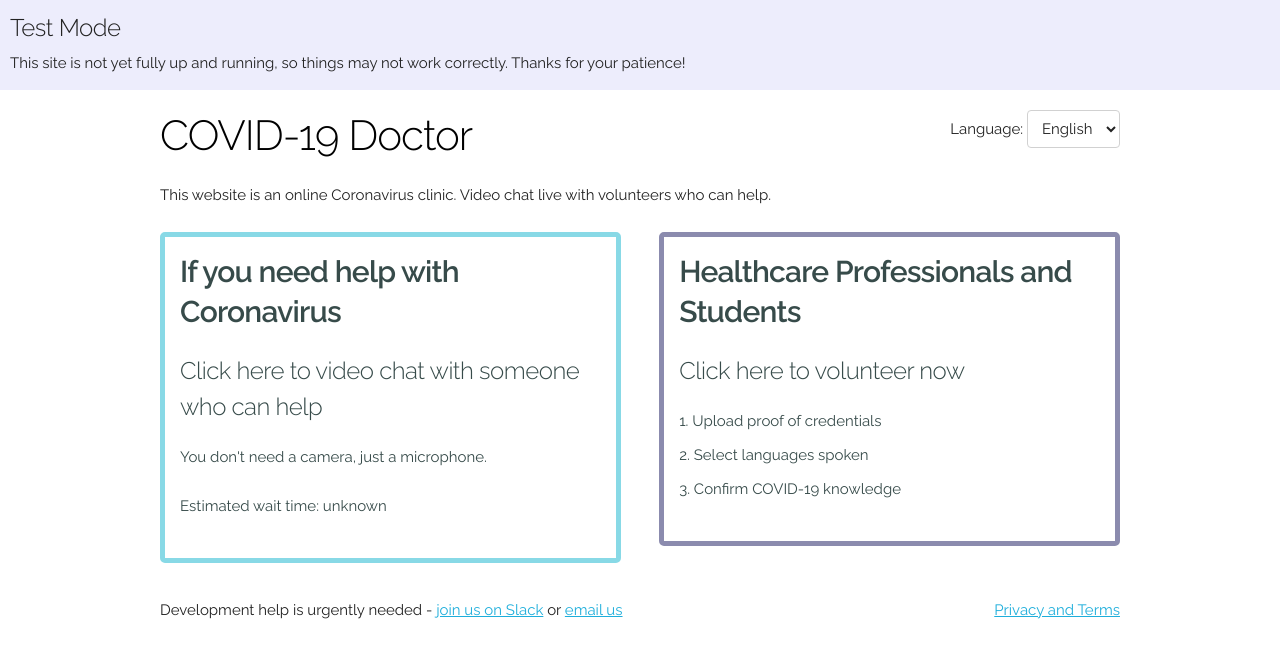
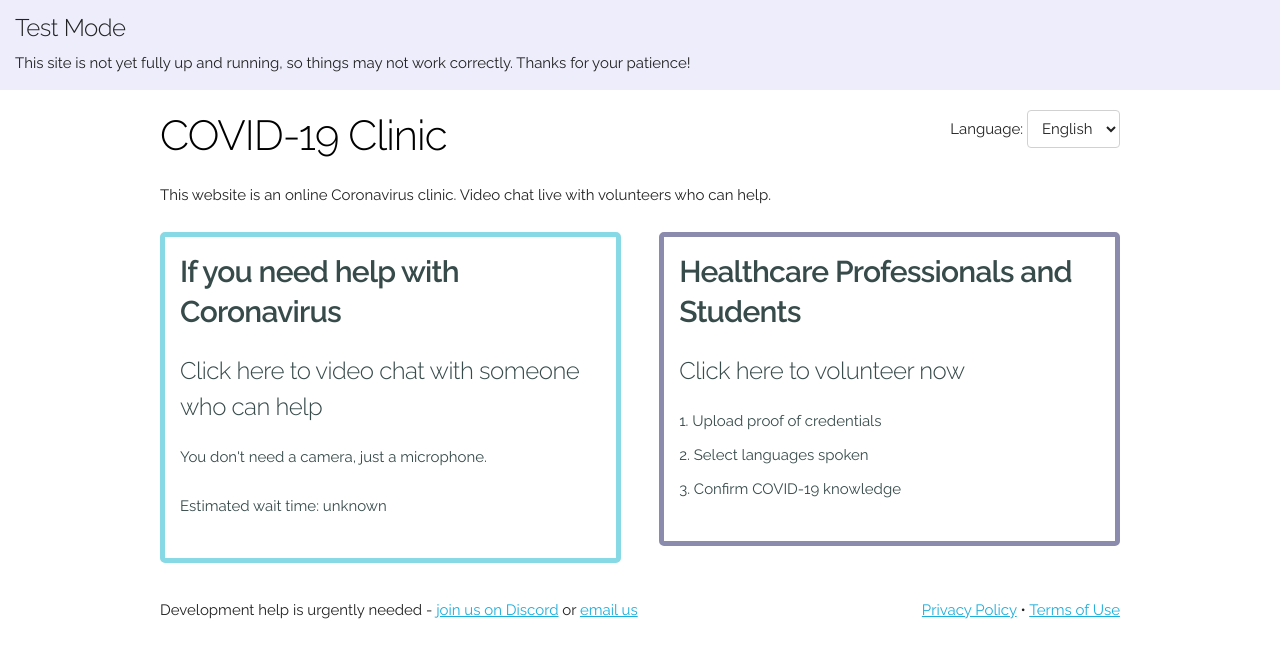
Before and after one commit to garrettlion/COVID-19-telehealth-clinic, a Django app: page /clinic/ in a window 1280 px wide. Shown: the top 658 px of the page. Run offline with Django 3.2, Linux system fonts and the light colour scheme; some libraries are stand-ins or nearby versions.

Commit message:
possible safari fix

```diff
--- a/clinic/static/css/clinic.css
+++ b/clinic/static/css/clinic.css
@@ -81,7 +81,7 @@ ul.errorlist li {
 }
 
 .banner {
-	padding: 10px;
+	padding: 10px 15px;
 	background-color: #ededfc;
 }
 
@@ -102,3 +102,9 @@ ul.errorlist li {
 #local-media video {
 	width: 25%;
 }
+
+#remote-media * {
+	position: absolute;
+	top: 0;
+	left: 0;
+}
--- a/clinic/templates/clinic/base.html
+++ b/clinic/templates/clinic/base.html
@@ -4,7 +4,7 @@
 <head>
 
   <meta charset="utf-8">
-  <title>COVID-19 Doctor - online Coronavirus clinic</title>
+  <title>COVID-19 Clinic - online Coronavirus clinic</title>
   <meta name="description" content="A virtual COVID-19 clinic. Live video appointments with volunteers.">
 
   <meta name="viewport" content="width=device-width, initial-scale=1, maximum-scale=1, user-scalable=no">
--- a/clinic/templates/clinic/disclaimer.html
+++ b/clinic/templates/clinic/disclaimer.html
@@ -3,16 +3,15 @@
 
 <div class="container disclaimer">
   <div class="row top">
-    <h2><a href="{% url 'index' %}">COVID-19 Doctor</a></h2>
+    <h2><a href="{% url 'index' %}">COVID-19 Clinic</a></h2>
     <p>Please read and acknowledge the following:</p>
     <ul>
       <li>This website is provided in good faith as a last resort for those who are otherwise unable to obtain help and advice during this unprecedented public health emergency.</li>
       <li>This website is not a healthcare provider, and it does not connect you to licensed healthcare providers. If you have a medical emergency, please call a doctor or go to the emergency room.</li>
-      <li>The website is named &ldquo;COVID-19 Doctor&rdquo; to help the site appear in relevant search results; it does not necessarily mean you will see a doctor.</li>
+      <li>The website is named &ldquo;COVID-19 Clinic&rdquo; to help the site appear in relevant search results; it does not necessarily mean you will see a doctor.</li>
       <li>Volunteers are minimally verified and may not be licensed in your jurisdiction. Any advice you receive from volunteers is taken at your own risk.</li>
       <li>Volunteers may take brief notes about the presenting complaint, symptoms, and management plan. These notes will be stored according to industry best practice. Information will not be shared unless required by law.</li>
       <li>Your name or other personally identifying information will not be stored. Your IP address will be stored to help protect our systems.</li>
-      <li>This service may not fully adhere to HIPAA Privacy, Security and Breach Notification rules, although every effort will be made to do so.</li>
     </ul>
     <form action="{% url 'disclaimer' %}" method="post">
       {% csrf_token %}
--- a/clinic/templates/clinic/index.html
+++ b/clinic/templates/clinic/index.html
@@ -6,7 +6,7 @@
 
   <div class="row top">
     <div class="nine columns">
-      <h2><a href="{% url 'index' %}">COVID-19 Doctor</a></h2>
+      <h2><a href="{% url 'index' %}">COVID-19 Clinic</a></h2>
       <p>
         This website is an online Coronavirus clinic.
         Video chat live with volunteers who can help.
@@ -56,10 +56,11 @@
 
   <div class="row footer">
     <div class="nine columns">
-      Development help is urgently needed - <a href="#">join us on Slack</a> or <a href="mailto:contact@doc19.org">email us</a>
+      Development help is urgently needed - <a href="https://discord.gg/2YB9C7">join us on Discord</a> or <a href="mailto:contact@doc19.org">email us</a>
     </div>
     <div class="three columns terms">
-      <a href="#">Privacy and Terms</a>
+      <a href="#">Privacy Policy</a> &bull;
+      <a href="#">Terms of Use</a>
     </div>
   </div>
 
--- a/clinic/templates/clinic/session_doctor.html
+++ b/clinic/templates/clinic/session_doctor.html
@@ -10,7 +10,7 @@
 
 <div class="container session doctor">
   <div class="row top">
-    <h2>COVID-19 Doctor</h2>
+    <h2>COVID-19 Clinic</h2>
     <div class="row">
         <div class="u-pull-right">
             <form action="{% url 'finish' %}" method="post">
--- a/clinic/templates/clinic/session_patient.html
+++ b/clinic/templates/clinic/session_patient.html
@@ -10,7 +10,7 @@
 
 <div class="container session patient">
   <div class="row top">
-    <h2>COVID-19 Doctor</h2>
+    <h2>COVID-19 Clinic</h2>
     <div class="row">
         <div class="u-pull-right">
             <form action="{% url 'finish' %}" method="post">
--- a/clinic/templates/clinic/unverified.html
+++ b/clinic/templates/clinic/unverified.html
@@ -8,7 +8,7 @@
 
 <div class="container unverified">
   <div class="row top">
-    <h2>COVID-19 Doctor</h2>
+    <h2>COVID-19 Clinic</h2>
     <h4>Verification in progress...</h4>
     <p>We will verify your credentials as soon as possible. This page will automatically refresh every 30 seconds.</p>
   </div>
--- a/clinic/templates/clinic/volunteer.html
+++ b/clinic/templates/clinic/volunteer.html
@@ -4,7 +4,7 @@
 
 <div class="container volunteer">
   <div class="row top">
-    <h2><a href="{% url 'index' %}">COVID-19 Doctor</a></h2>
+    <h2><a href="{% url 'index' %}">COVID-19 Clinic</a></h2>
     <h4>Volunteer for video chat</h4>
     <p>
       Please complete this form.
--- a/clinic/templates/clinic/waiting_doctor.html
+++ b/clinic/templates/clinic/waiting_doctor.html
@@ -8,7 +8,7 @@
 
 <div class="container waiting doctor">
   <div class="row top">
-    <h2>COVID-19 Doctor</h2>
+    <h2>COVID-19 Clinic</h2>
     <h4>Waiting for someone to request help</h4>
     <p>Please leave this page open. It will automatically refresh every 15 seconds.</p>
   </div>
--- a/clinic/templates/clinic/waiting_patient.html
+++ b/clinic/templates/clinic/waiting_patient.html
@@ -8,7 +8,7 @@
 
 <div class="container waiting patient">
   <div class="row top">
-    <h2>COVID-19 Doctor</h2>
+    <h2>COVID-19 Clinic</h2>
     <h4>Waiting for a volunteer</h4>
     <p>This page will automatically refresh every 15 seconds.</p>
     <form action="{% url 'finish' %}" method="post">
--- a/medicam/urls.py
+++ b/medicam/urls.py
@@ -18,7 +18,7 @@ from django.urls import include, path
 from django.views.generic.base import RedirectView
 
 urlpatterns = [
-    path('admin/', admin.site.urls),
+    path('admin123/', admin.site.urls),
     path('i18n/', include('django.conf.urls.i18n')),
     path('clinic/', include('clinic.urls')),
     path('', RedirectView.as_view(url='/clinic/')),
```
Also changed, not shown: clinic/static/js/video.js (+31 -15 lines).
